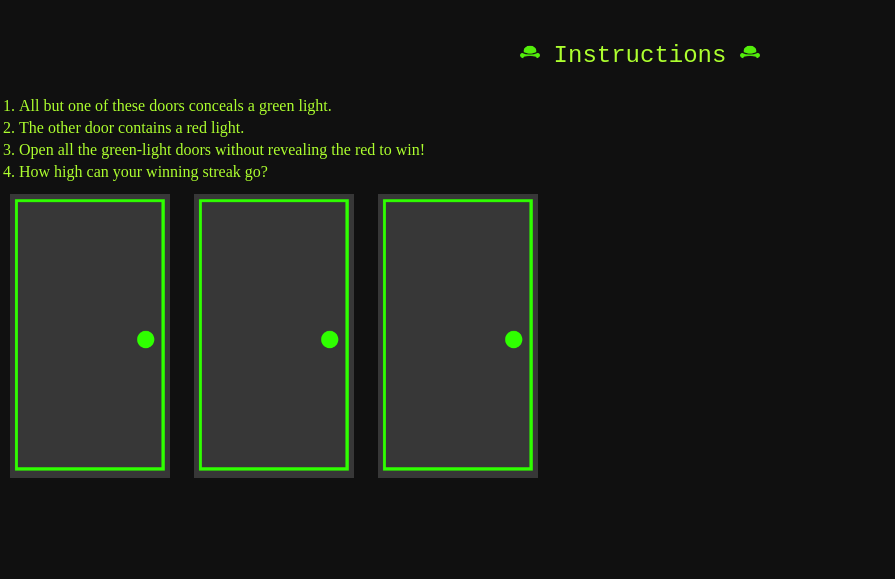
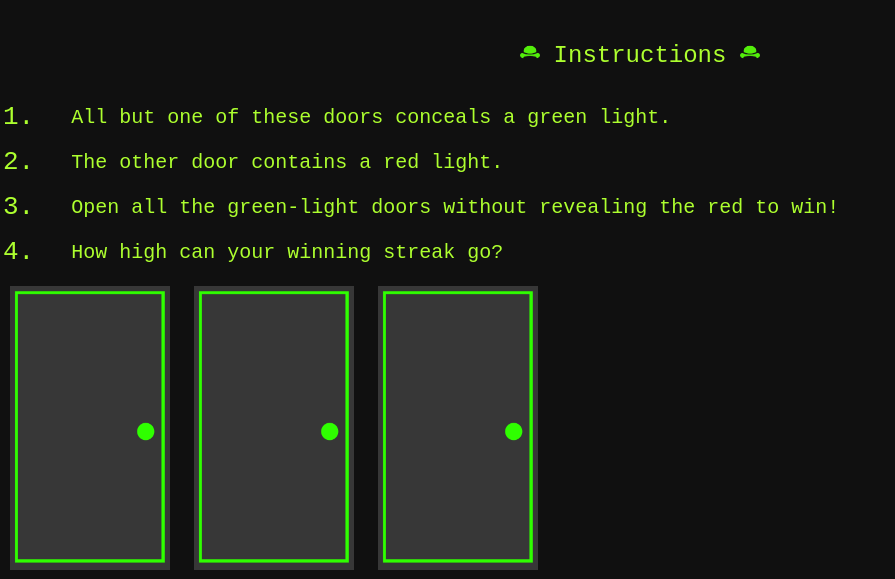
Before and after one commit to Paraprax/the-dud, a PHP site: page / in a window 1280 px wide. Shown: the part 127-706 px from the top of the page, without its empty margins (0-895 px from the left). Run offline with PHP 8.4, Linux system fonts and the light colour scheme.

Commit message:
Instructions CSS

```diff
--- a/assets/css/style.css
+++ b/assets/css/style.css
@@ -31,4 +31,20 @@ header {
 .instructions-row {
   margin: 0 auto;
   width: 400px;
+  font-family: "Courier New", Courier, monospace;
+  font-size: 26px;
 }
+
+.instructions-number {
+  padding-right: 25px;
+  font-family: "Courier New", Courier, monospace;
+  font-size: 26px;
+  color: greenyellow;
+}
+
+.instructions-text {
+  padding: 10px;
+  font-family: "Courier New", Courier, monospace;
+  font-size: 20px;
+  color: greenyellow;
+}
```
